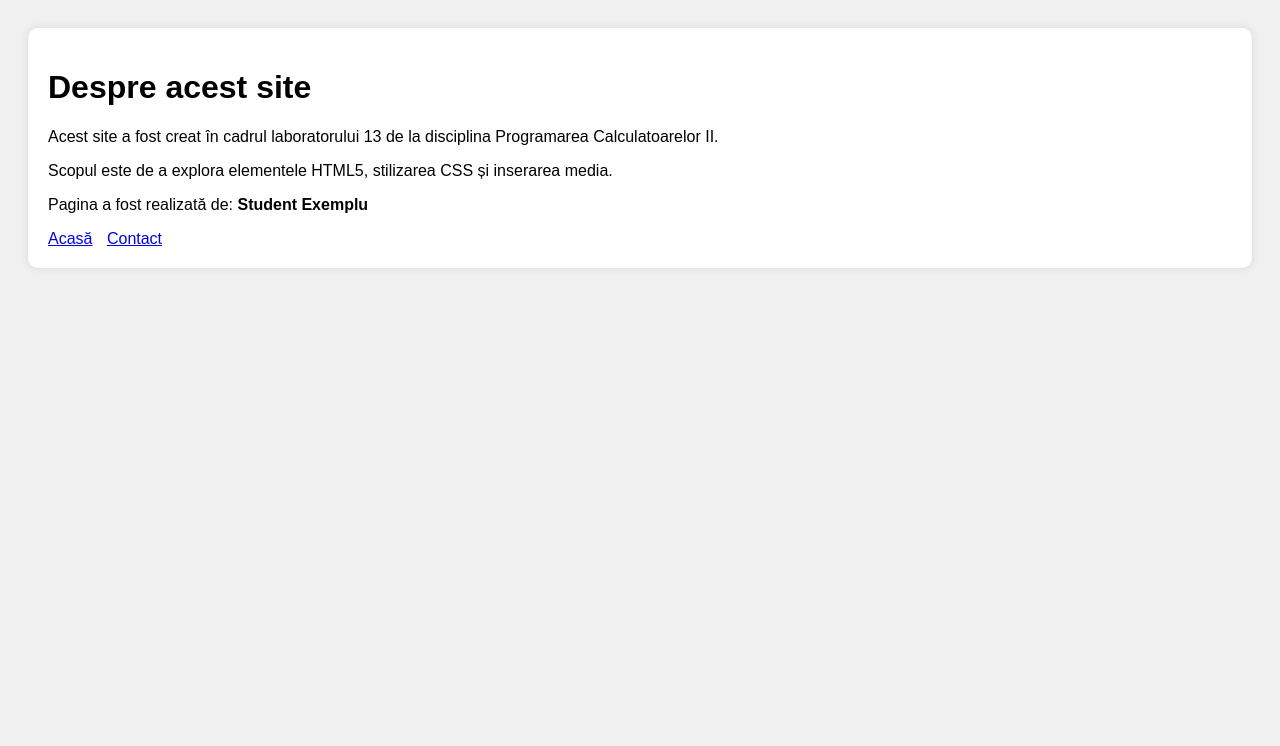
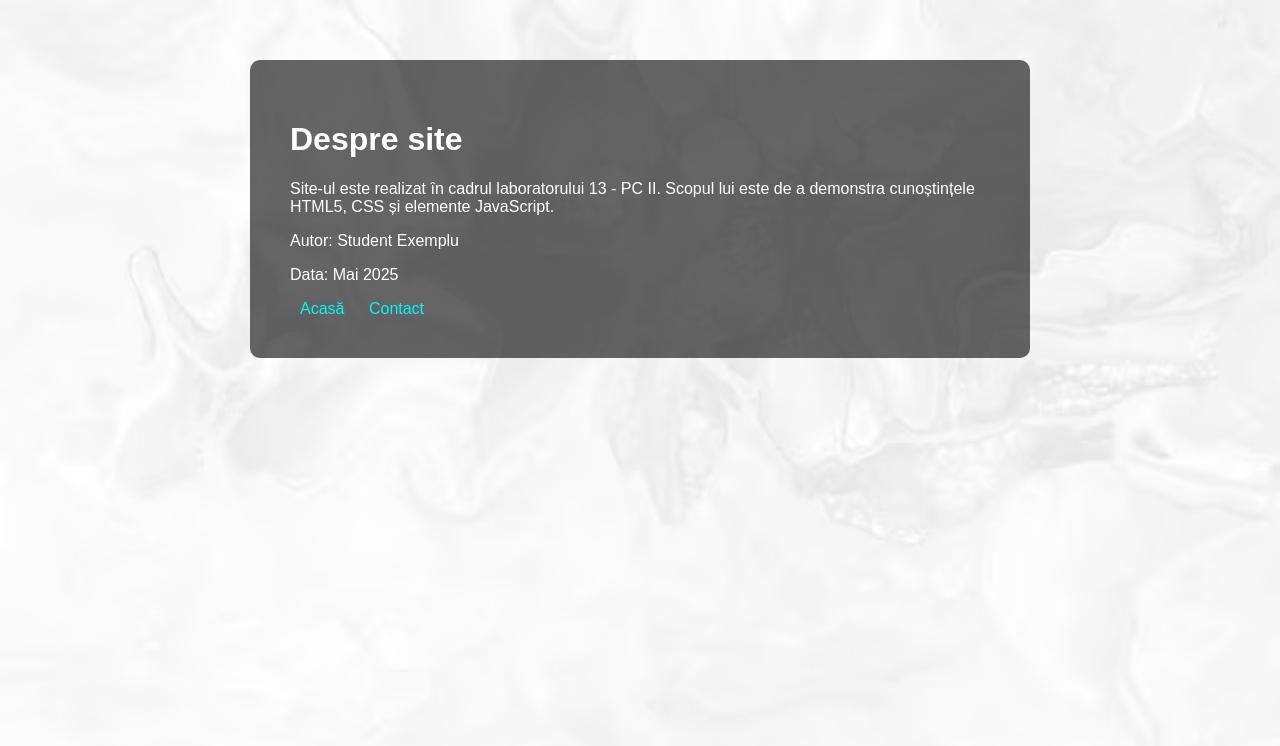
Before and after one commit to alisa29-upb/Laborator-13, a plain HTML site: page about.html in a window 1280 px wide. Drawn offline with Linux system fonts and the light colour scheme.

Commit message:
Update about.html

```diff
--- a/about.html
+++ b/about.html
@@ -1,4 +1,3 @@
-<!-- about.html -->
 <!DOCTYPE html>
 <html lang="ro">
 <head>
@@ -6,27 +5,33 @@
   <title>Despre</title>
   <style>
     body {
+      background-image: url('background.jpg');
+      background-size: cover;
       font-family: Arial, sans-serif;
-      background-color: #f0f0f0;
-      padding: 20px;
+      color: white;
+      margin: 0;
+      padding: 0;
     }
-    .card {
-      background-color: white;
-      padding: 20px;
+    .container {
+      background-color: rgba(0, 0, 0, 0.6);
+      margin: 60px auto;
+      padding: 40px;
+      max-width: 700px;
       border-radius: 10px;
-      box-shadow: 0 0 10px rgba(0,0,0,0.1);
     }
     nav a {
-      margin-right: 10px;
+      color: #00f7ff;
+      margin: 0 10px;
+      text-decoration: none;
     }
   </style>
 </head>
 <body>
-  <div class="card">
-    <h1>Despre acest site</h1>
-    <p>Acest site a fost creat în cadrul laboratorului 13 de la disciplina Programarea Calculatoarelor II.</p>
-    <p>Scopul este de a explora elementele HTML5, stilizarea CSS și inserarea media.</p>
-    <p>Pagina a fost realizată de: <strong>Student Exemplu</strong></p>
+  <div class="container">
+    <h1>Despre site</h1>
+    <p>Site-ul este realizat în cadrul laboratorului 13 - PC II. Scopul lui este de a demonstra cunoștințele HTML5, CSS și elemente JavaScript.</p>
+    <p>Autor: Student Exemplu</p>
+    <p>Data: Mai 2025</p>
     <nav>
       <a href="index.html">Acasă</a>
       <a href="contact.html">Contact</a>
```
